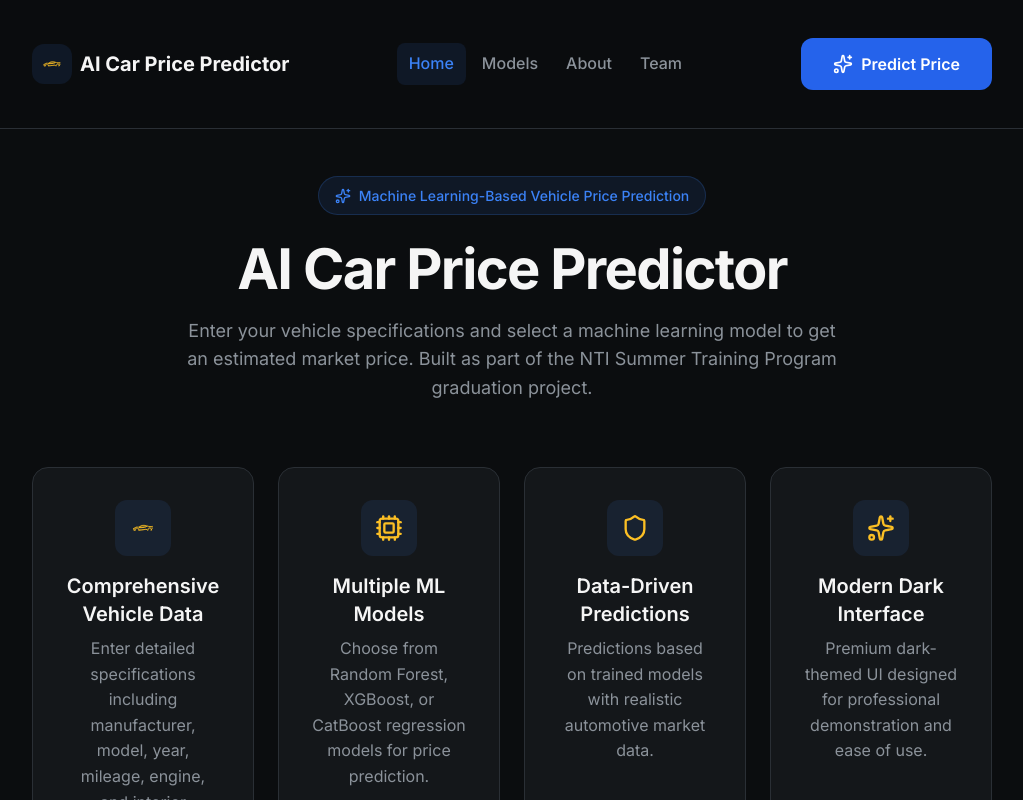
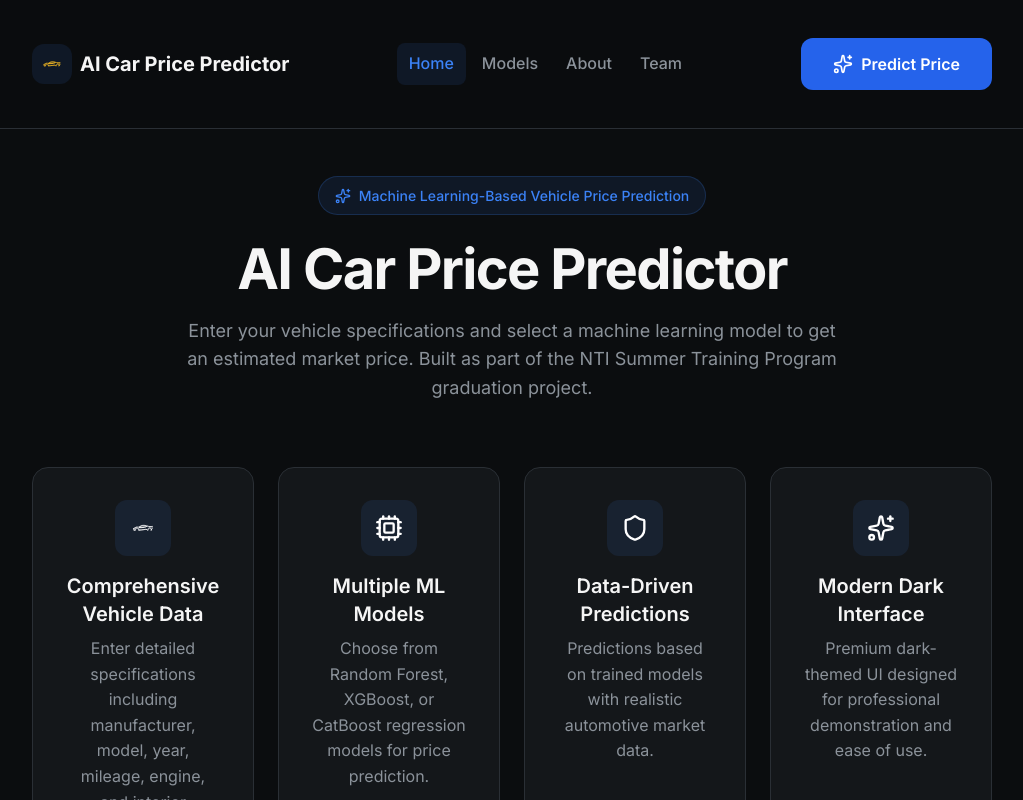
Before and after one commit to islam-abdo-1/ai-car-price-predictor, a React (Vite) app in the folder ai-car-price-predictor/: page / in a window 1280 px wide. Shown: the top 800 px of the page, without its empty margins (128-1151 px from the left). Built offline with nearby package versions, Linux system fonts and the light colour scheme.

Commit message:
fix: revert icon colors to white (Home, About, Footer), keep Navbar car icon gold (text-amber-400)

```diff
--- a/ai-car-price-predictor/src/components/ui/Footer.jsx
+++ b/ai-car-price-predictor/src/components/ui/Footer.jsx
@@ -12,7 +12,7 @@ export function Footer() {
           <div className="md:col-span-2">
             <Link to="/" className="flex items-center gap-2 text-text-primary mb-4" aria-label="AI Car Price Predictor Home">
               <div className="flex items-center justify-center w-10 h-10 rounded-xl bg-accent/10">
-                <CarIcon className="w-6 h-6 text-amber-400" aria-hidden="true" />
+                <CarIcon className="w-6 h-6 text-white" aria-hidden="true" />
               </div>
               <span className="font-bold text-h3">AI Car Price Predictor</span>
             </Link>
--- a/ai-car-price-predictor/src/pages/About.jsx
+++ b/ai-car-price-predictor/src/pages/About.jsx
@@ -51,7 +51,7 @@ export function About() {
           <SectionCard key={detail.title} className="hover:border-accent/50 hover:shadow-[0_0_20px_rgba(59,130,246,0.4)] transition-all duration-300">
             <div className="flex items-start gap-4">
               <div className="flex-shrink-0 flex items-center justify-center w-12 h-12 rounded-xl bg-accent/10">
-                <detail.icon className={detail.icon === CarIcon ? 'w-7 h-7 text-amber-400' : 'w-7 h-7 text-white'} aria-hidden="true" />
+                <detail.icon className={detail.icon === CarIcon ? 'w-7 h-7 text-white' : 'w-7 h-7 text-white'} aria-hidden="true" />
               </div>
               <div>
                 <h3 className="text-h3 font-semibold text-text-primary mb-2">{detail.title}</h3>
--- a/ai-car-price-predictor/src/pages/Home.jsx
+++ b/ai-car-price-predictor/src/pages/Home.jsx
@@ -47,7 +47,7 @@ export function Home() {
         {features.map((feature, index) => (
           <SectionCard key={feature.title} className="text-center hover:border-accent/50 transition-colors" style={{ animationDelay: `${index * 100}ms` }}>
             <div className="flex items-center justify-center w-14 h-14 mx-auto mb-4 rounded-xl bg-accent/10">
-              <feature.icon className="w-7 h-7 text-amber-400" aria-hidden="true" />
+              <feature.icon className="w-7 h-7 text-white" aria-hidden="true" />
             </div>
             <h3 className="text-h3 font-semibold text-text-primary mb-2">{feature.title}</h3>
             <p className="text-body text-text-secondary">{feature.description}</p>
```
